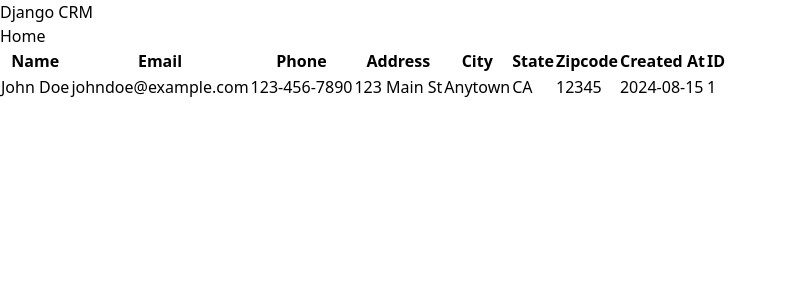
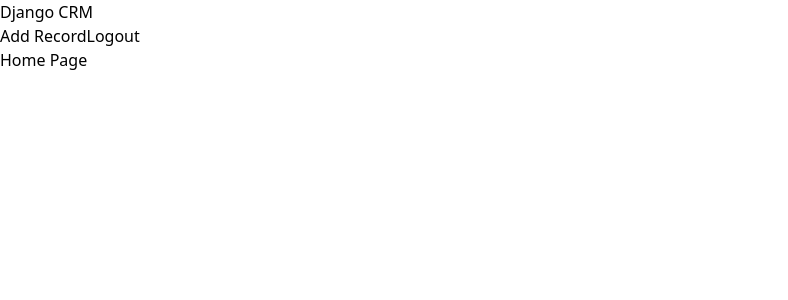
Before and after one commit to Hetp29/microCRM, a React (Create React App) app in the folder frontend/: page / in a window 1280 px wide. Shown: the top 300 px of the page, without its empty margins (0-788 px from the left). Built offline with nearby package versions, Linux system fonts and the light colour scheme.

Commit message:
Added api.ts to connect to backend API

```diff
--- a/frontend/package.json
+++ b/frontend/package.json
@@ -19,7 +19,7 @@
     "web-vitals": "^2.1.4"
   },
   "scripts": {
-    "start": "react-scripts start",
+    "dev": "react-scripts start",
     "build": "react-scripts build",
     "test": "react-scripts test",
     "eject": "react-scripts eject"
--- a/frontend/src/App.tsx
+++ b/frontend/src/App.tsx
@@ -1,19 +1,20 @@
 import React from 'react';
-import { BrowserRouter as Router, Route, Routes } from 'react-router-dom';
+import { BrowserRouter as Router, Routes, Route } from 'react-router-dom';
 import Navbar from './components/Navbar';
-import Home from './pages/Home';
+import AddRecord from './pages/AddRecord';
+import CustomerRecord from './components/CustomCard';
 
-function App() {
+const App = () => {
   return (
     <Router>
-      <Navbar />
-      <div className="container">
-        <Routes>
-          <Route path="/" element={<Home />} />
-        </Routes>
-      </div>
+      <Navbar isAuthenticated={true} />
+      <Routes>
+        <Route path="/" element={<h1>Home Page</h1>} />
+        <Route path="/add-record" element={<AddRecord />} />
+
+      </Routes>
     </Router>
   );
-}
+};
 
 export default App;
--- /dev/null
+++ b/frontend/src/components/CustomCard.tsx
@@ -0,0 +1,63 @@
+import React from 'react';
+import { useNavigate } from 'react-router-dom';
+
+interface CustomerRecordProps {
+  customer_record: {
+    id: number;
+    first_name: string;
+    last_name: string;
+    email: string;
+    phone: string;
+    address: string;
+    city: string;
+    state: string;
+    zipcode: string;
+    created_at: string;
+  };
+}
+
+const CustomerRecord: React.FC<CustomerRecordProps> = ({ customer_record }) => {
+  const navigate = useNavigate();
+
+  return (
+    <div className="max-w-md mx-auto mt-10 p-6 bg-white shadow-lg rounded-lg">
+      <div className="bg-gray-800 text-white p-4 rounded-t-lg">
+        <h2 className="text-xl font-bold">
+          {customer_record.first_name} {customer_record.last_name}
+        </h2>
+      </div>
+      <div className="p-4">
+        <p className="mb-2"><strong>Email:</strong> {customer_record.email}</p>
+        <p className="mb-2"><strong>Phone:</strong> {customer_record.phone}</p>
+        <p className="mb-2"><strong>Address:</strong> {customer_record.address}</p>
+        <p className="mb-2"><strong>City:</strong> {customer_record.city}</p>
+        <p className="mb-2"><strong>State:</strong> {customer_record.state}</p>
+        <p className="mb-2"><strong>Zipcode:</strong> {customer_record.zipcode}</p>
+        <p className="mb-2"><strong>Created At:</strong> {customer_record.created_at}</p>
+        <p className="mb-2"><strong>ID:</strong> {customer_record.id}</p>
+      </div>
+      <div className="flex space-x-4 mt-4">
+        <button
+          onClick={() => navigate('/')}
+          className="w-full bg-gray-600 text-white py-2 rounded-lg hover:bg-gray-700 transition duration-200"
+        >
+          Back
+        </button>
+        <button
+          onClick={() => navigate(`/delete-record/${customer_record.id}`)}
+          className="w-full bg-red-600 text-white py-2 rounded-lg hover:bg-red-700 transition duration-200"
+        >
+          Delete
+        </button>
+        <button
+          onClick={() => navigate(`/update-record/${customer_record.id}`)}
+          className="w-full bg-gray-800 text-white py-2 rounded-lg hover:bg-gray-900 transition duration-200"
+        >
+          Update Record
+        </button>
+      </div>
+    </div>
+  );
+};
+
+export default CustomerRecord;
--- a/frontend/src/components/Navbar.tsx
+++ b/frontend/src/components/Navbar.tsx
@@ -1,13 +1,27 @@
 import React from 'react';
 import { Link } from 'react-router-dom';
 
-const Navbar = () => {
+interface NavbarProps {
+  isAuthenticated: boolean;
+}
+
+const Navbar: React.FC<NavbarProps> = ({ isAuthenticated }) => {
   return (
     <nav className="bg-gray-900 text-white p-4">
       <div className="container mx-auto flex justify-between items-center">
         <Link className="text-xl font-bold" to="/">Django CRM</Link>
         <div className="flex space-x-4">
-          <Link className="text-gray-300 hover:text-white" to="/">Home</Link>
+          {isAuthenticated ? (
+            <>
+              <Link className="text-gray-300 hover:text-white" to="/add-record">Add Record</Link>
+              <Link className="text-gray-300 hover:text-white" to="/logout">Logout</Link>
+            </>
+          ) : (
+            <>
+              <Link className="text-gray-300 hover:text-white" to="/register">Register</Link>
+              <Link className="text-gray-300 hover:text-white" to="/login">Login</Link>
+            </>
+          )}
         </div>
       </div>
     </nav>
--- a/frontend/src/components/Table.tsx
+++ /dev/null
@@ -1,57 +0,0 @@
-import React from 'react';
-
-interface Record {
-  id: number;
-  first_name: string;
-  last_name: string;
-  email: string;
-  phone: string;
-  address: string;
-  city: string;
-  state: string;
-  zipcode: string;
-  created_at: string;
-}
-
-interface TableProps {
-  records: Record[];
-}
-
-const Table: React.FC<TableProps> = ({ records }) => {
-  return (
-    <table className="table table-striped table-hover table-bordered">
-      <thead className="table-dark">
-        <tr>
-          <th scope="col">Name</th>
-          <th scope="col">Email</th>
-          <th scope="col">Phone</th>
-          <th scope="col">Address</th>
-          <th scope="col">City</th>
-          <th scope="col">State</th>
-          <th scope="col">Zipcode</th>
-          <th scope="col">Created At</th>
-          <th scope="col">ID</th>
-        </tr>
-      </thead>
-      <tbody>
-        {records.map(record => (
-          <tr key={record.id}>
-            <td>{record.first_name} {record.last_name}</td>
-            <td>{record.email}</td>
-            <td>{record.phone}</td>
-            <td>{record.address}</td>
-            <td>{record.city}</td>
-            <td>{record.state}</td>
-            <td>{record.zipcode}</td>
-            <td>{record.created_at}</td>
-            <td>
-              <a href={`/record/${record.id}`}>{record.id}</a>
-            </td>
-          </tr>
-        ))}
-      </tbody>
-    </table>
-  );
-};
-
-export default Table;
--- /dev/null
+++ b/frontend/src/pages/AddRecord.tsx
@@ -0,0 +1,43 @@
+import React from 'react';
+import { useNavigate } from 'react-router-dom';
+
+const AddRecord = () => {
+  const navigate = useNavigate();
+
+  const handleSubmit = (event: React.FormEvent<HTMLFormElement>) => {
+    event.preventDefault();
+    // Handle form submission logic here
+  };
+
+  return (
+    <div className="max-w-md mx-auto mt-10 p-6 bg-white shadow-lg rounded-lg">
+      <h1 className="text-2xl font-bold mb-6 text-center">Add Record</h1>
+      <form method="POST" onSubmit={handleSubmit}>
+        {/* Replace with actual form fields */}
+        <div className="mb-4">
+          <input
+            type="text"
+            className="w-full px-4 py-2 border border-gray-300 rounded-lg focus:outline-none focus:ring-2 focus:ring-blue-500"
+            placeholder="Record Field"
+            required
+          />
+        </div>
+        <button
+          type="submit"
+          className="w-full bg-gray-800 text-white py-2 rounded-lg hover:bg-gray-900 transition duration-200"
+        >
+          Add Record
+        </button>
+        <button
+          type="button"
+          onClick={() => navigate('/')}
+          className="w-full mt-4 bg-gray-600 text-white py-2 rounded-lg hover:bg-gray-700 transition duration-200"
+        >
+          Back
+        </button>
+      </form>
+    </div>
+  );
+};
+
+export default AddRecord;
--- a/frontend/src/pages/Home.tsx
+++ /dev/null
@@ -1,31 +0,0 @@
-import React from 'react';
-import Table from '../components/Table';
-import Login from '../components/Login';
-
-const mockRecords = [
-  {
-    id: 1,
-    first_name: 'John',
-    last_name: 'Doe',
-    email: 'johndoe@example.com',
-    phone: '123-456-7890',
-    address: '123 Main St',
-    city: 'Anytown',
-    state: 'CA',
-    zipcode: '12345',
-    created_at: '2024-08-15',
-  },
-  // Add more mock records as needed
-];
-
-const Home = () => {
-  const userAuthenticated = true; // Mock authentication
-
-  return (
-    <div>
-      {userAuthenticated ? <Table records={mockRecords} /> : <Login />}
-    </div>
-  );
-};
-
-export default Home;
```
Also changed, not shown: frontend/src/utils/api.ts (added).
